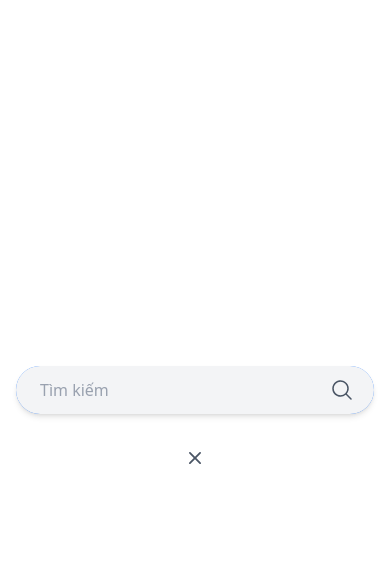
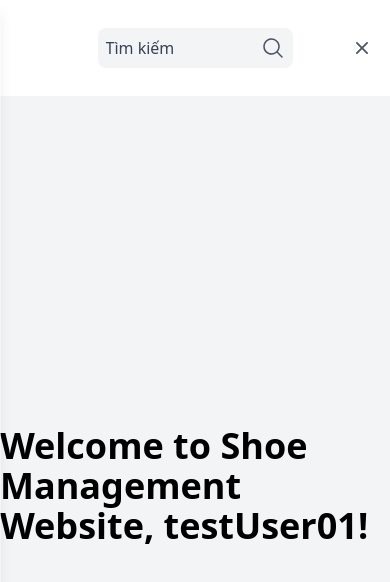
Before and after one commit to mrDanh11/Ecommerce_ShoeStore, a React (Vite) app in the folder frontend/: page / in a window 390 px wide. Both pictures are taken after a click on the button 178 px from the left and 36 px from the top of the page. Shown: the top 582 px of the page. Built offline with nearby package versions, Linux system fonts and the light colour scheme.

Commit message:
Modify Responsive Navbar

```diff
--- a/frontend/src/components/Navbar.jsx
+++ b/frontend/src/components/Navbar.jsx
@@ -1,136 +1,16 @@
-import { useState, useEffect } from "react";
+import { useState } from "react";
 import { Link } from "react-router-dom";
-import { IoSearch, IoHeart } from "react-icons/io5";
 import { HiMagnifyingGlass, HiMiniXMark } from "react-icons/hi2"
 import { FaCartPlus } from "react-icons/fa6";
 import { GiHamburgerMenu } from "react-icons/gi";
 import { FaUser } from "react-icons/fa";
-import SearchBar from "./SearchBar";
-
-// const Navbar = () => {
-//   const [showSearch, setShowSearch] = useState(false);
-//   const [searchTerm, setSearchTerm] = useState("");
-//   const [menuOpen, setMenuOpen] = useState(false);
-
-//   const handleSearchSubmit = (e) => {
-//     e.preventDefault();
-//     console.log("Searching:", searchTerm);
-//   };
-
-//   // Dùng để ẩn thanh search khi resize từ trạng thái mobile về tablet và desktop
-//   useEffect(() => {
-//     const handleResize = () => {
-//       if (window.innerWidth >= 640) {
-//         setShowSearch(false);
-//       }
-//     };
-//     window.addEventListener("resize", handleResize);
-//     handleResize();
-//     return () => window.removeEventListener("resize", handleResize);
-//   }, []);
-
-
-//   return (
-//     <nav className="bg-white shadow-md px-4 md:px-12 lg:px-16 py-4 flex flex-col">
-//       <div className="flex justify-between items-center">
-//         {/* Logo */}
-//         <Link to="/" className="text-2xl font-bold text-black">
-//           Shoe Store
-//         </Link>
-
-//         {/* Menu links - desktop */}
-//         <div className="hidden lg:flex space-x-6">
-//           <Link to="#" className="text-black font-semibold hover:text-gray-600 uppercase">Sản phẩm</Link>
-//           <Link to="#" className="text-black font-semibold hover:text-gray-600 uppercase">Nam</Link>
-//           <Link to="#" className="text-black font-semibold hover:text-gray-600 uppercase">Nữ</Link>
-//           <Link to="#" className="text-black font-semibold hover:text-gray-600 uppercase">Sale Off</Link>
-//         </div>
-
-//         {/* Right icons */}
-//         <div className="flex space-x-4 items-center">
-//           {/* Search form - desktop */}
-//           <form
-//             onSubmit={handleSearchSubmit}
-//             className="relative hidden sm:block"
-//           >
-//             <button
-//               type="submit"
-//               className="absolute left-0 top-0 h-full px-3 flex items-center justify-center text-gray-600 text-xl focus:outline-none"
-//               tabIndex={-1}
-//               aria-label="Tìm kiếm"
-//             >
-//               <IoSearch className="cursor-pointer" />
-//             </button>
-//             <input
-//               type="text"
-//               value={searchTerm}
-//               onChange={(e) => setSearchTerm(e.target.value)}
-//               placeholder="Tìm kiếm"
-//               className="bg-gray-100 pl-10 pr-3 py-2 rounded-2xl border-none focus:outline-none text-black"
-//             />
-//           </form>
-
-//           {/* Search icon - mobile */}
-//           <IoSearch
-//             onClick={() => setShowSearch(!showSearch)}
-//             className="text-xl cursor-pointer text-gray-800 block sm:hidden"
-//           />
-
-//           {/* Favorite - only mobile */}
-//           <IoHeart className="text-xl cursor-pointer text-gray-800 lg:hidden" />
-
-//           {/* Cart - only mobile */}
-//           <FaCartPlus className="text-xl cursor-pointer text-gray-800 lg:hidden" />
-
-//           {/* Hamburger - only mobile */}
-//           <GiHamburgerMenu
-//             onClick={() => setMenuOpen(!menuOpen)}
-//             className="text-2xl text-gray-800 lg:hidden"
-//           />
-//         </div>
-//       </div>
-
-//       {/* Search bar */}
-//       {showSearch && (
-//         <form
-//           onSubmit={handleSearchSubmit}
-//           className="mt-4 flex items-center border border-gray-300 rounded overflow-hidden"
-//         >
-//           <input
-//             type="text"
-//             value={searchTerm}
-//             onChange={(e) => setSearchTerm(e.target.value)}
-//             placeholder="Tìm kiếm"
-//             className="flex-1 px-4 py-2 focus:outline-none"
-//           />
-//           <button
-//             type="submit"
-//             className="cursor-pointer text-white px-4 py-2 h-fit"
-//           >
-//             <FaArrowRight className="text-black"/>
-//           </button>
-//         </form>
-//       )}
-
-//       {/* Mobile menu */}
-//       {menuOpen && (
-//         <div className="mt-4 flex flex-col space-y-2 lg:hidden">
-//           <Link to="#" className="text-black font-semibold">Sản phẩm</Link>
-//           <Link to="#" className="text-black font-semibold">Nam</Link>
-//           <Link to="#" className="text-black font-semibold">Nữ</Link>
-//           <Link to="#" className="text-black font-semibold">Sale Off</Link>
-//         </div>
-//       )}
-//     </nav>
-//   );
-// };
+import { IoMdClose } from "react-icons/io"
 
 const Navbar = () => {
   const [searchTerm, setSearchTerm] = useState("");
-  const [menuOpen, setMenuOpen] = useState(false);
-  const [isSearchOpen, setIsSearchOpen] = useState(false); // State to control mobile search overlay visibility
+  const [navDrawerOpen, setNavDrawerOpen] = useState(false);
+  const [isSearchOpen, setIsSearchOpen] = useState(false);
 
-  // Handles the search form submission
   const handleSearchSubmit = (e) => {
     e.preventDefault();
     console.log("Tìm kiếm:", searchTerm);
@@ -140,20 +20,18 @@ const Navbar = () => {
     }
   };
 
-  // Toggles the visibility of the mobile search overlay
   const handleSearchToggle = () => {
     setIsSearchOpen(!isSearchOpen);
     // If opening the search bar, close the mobile menu to prevent overlap
-    if (!isSearchOpen && menuOpen) {
-      setMenuOpen(false);
+    if (!isSearchOpen && navDrawerOpen) {
+      setNavDrawerOpen(false);
     }
   };
 
-  // Toggles the visibility of the mobile navigation menu
-  const handleMenuToggle = () => {
-    setMenuOpen(!menuOpen);
+  const toggleNavDrawer = () => {
+    setNavDrawerOpen(!navDrawerOpen);
     // If opening the menu, close the search bar to prevent overlap
-    if (!menuOpen && isSearchOpen) {
+    if (!navDrawerOpen && isSearchOpen) {
       setIsSearchOpen(false);
     }
   };
@@ -163,7 +41,7 @@ const Navbar = () => {
       {/* Left - Logo */}
       <div>
         <Link to="/" className="text-2xl font-bold text-black" aria-label="Home">
-          Shoe Store
+          Eureka
         </Link>
       </div>
 
@@ -180,15 +58,15 @@ const Navbar = () => {
         {/* Desktop Search Form: Visible on medium screens and up */}
         <form
           onSubmit={handleSearchSubmit}
-          className="relative hidden md:flex items-center bg-neutral-200 rounded-3xl shadow-sm overflow-hidden h-10 w-50"
+          className="relative hidden md:flex items-center bg-gray-100 rounded-3xl overflow-hidden h-10 w-50"
         >
           <button
             type="submit"
-            className="absolute left-4 text-gray-400"
-            tabIndex={-1} // Prevents button from being tabbed to, as input is primary interaction
+            className="absolute left-4 text-gray-400 cursor-pointer"
+            tabIndex={-1}
             aria-label="Tìm kiếm"
           >
-            <HiMagnifyingGlass className="w-5 h-5 cursor-pointer" />
+            <HiMagnifyingGlass className="w-5 h-5 text-black" />
           </button>
           <input
             type="text"
@@ -196,32 +74,32 @@ const Navbar = () => {
             value={searchTerm}
             onChange={(e) => setSearchTerm(e.target.value)}
             className="w-full pl-12 pr-4 py-3 text-gray-700 placeholder-gray-400 focus:outline-none focus:ring-2 focus:ring-blue-500 focus:border-transparent rounded-3xl"
-            aria-label="Desktop search input"
+            aria-label="Tìm kiếm"
           />
         </form>
 
         {/* Mobile Search Icon: Visible only on small screens */}
         <button
           onClick={handleSearchToggle}
-          className="md:hidden cursor-pointer hover:text-black p-2 rounded-full focus:outline-none focus:ring-2 focus:ring-blue-500"
+          className="md:hidden cursor-pointer hover:text-black p-1 rounded-full focus:outline-none focus:ring-2 focus:ring-blue-500"
           aria-label="Toggle search bar"
         >
           <HiMagnifyingGlass className="h-6 w-6 text-gray-800" />
         </button>
 
         {/* Cart Icon */}
-        <button className="cursor-pointer hover:text-black p-2 rounded-full focus:outline-none focus:ring-2 focus:ring-blue-500" aria-label="Shopping cart">
+        <button className="cursor-pointer hover:text-black p-1 rounded-full focus:outline-none focus:ring-2 focus:ring-blue-500" aria-label="Shopping cart">
           <FaCartPlus className="h-6 w-6 text-gray-700" />
         </button>
 
         {/* Profile Icon */}
-        <Link to="/profile" className="hover:text-black p-2 rounded-full focus:outline-none focus:ring-2 focus:ring-blue-500" aria-label="User profile">
+        <Link to="/profile" className="hover:text-black p-1 rounded-full focus:outline-none focus:ring-2 focus:ring-blue-500" aria-label="User profile">
           <FaUser className="h-6 w-6 text-gray-700" />
         </Link>
 
         {/* Hamburger Menu Icon: Visible only on small screens */}
         <button
-          onClick={handleMenuToggle}
+          onClick={toggleNavDrawer}
           className="md:hidden cursor-pointer p-2 rounded-full focus:outline-none focus:ring-2 focus:ring-blue-500"
           aria-label="Toggle navigation menu"
         >
@@ -229,57 +107,60 @@ const Navbar = () => {
         </button>
       </div>
 
-      {/* Mobile Search Overlay: Appears when isSearchOpen is true */}
+      {/* Mobile Search Overlay*/}
       {isSearchOpen && (
-        <div className="fixed inset-0 bg-white z-40 flex flex-col items-center justify-center p-4 md:hidden transition-opacity duration-300 ease-in-out opacity-100">
+        <div className="flex items-center justify-center w-full transition-all duration-300 absolute top-0 left-0 bg-white h-24 z-50">
           <form
             onSubmit={handleSearchSubmit}
-            className="relative flex items-center w-full max-w-md bg-gray-100 rounded-full shadow-md overflow-hidden h-12"
+            className="relative flex items-center justify-center w-full"
           >
+            <div className="relative w-1/2">
               <input
                 type="text"
                 placeholder="Tìm kiếm"
                 value={searchTerm}
                 onChange={(e) => setSearchTerm(e.target.value)}
-              className="w-full pl-6 pr-12 py-3 text-gray-700 placeholder-gray-400 focus:outline-none rounded-full focus:ring-2 focus:ring-blue-500"
-              autoFocus // Automatically focuses the input when the overlay appears
-              aria-label="Mobile search input"
+                className="bg-gray-100 px-4 py-2 pl-2 pr-12 rounded-lg focus:outline-none w-full placeholder:text-gray-700"
               />
+              {/* Search Button */}
               <button
                 type="submit"
-              className="absolute right-4 text-gray-600 hover:text-gray-800 p-1 rounded-full focus:outline-none focus:ring-2 focus:ring-blue-500"
-              aria-label="Submit search"
+                className="absolute right-2 top-1/2 transform -translate-y-1/2 text-gray-600 hover:text-gray-800 cursor-pointer"
               >
                 <HiMagnifyingGlass className="h-6 w-6" />
               </button>
-          </form>
+            </div>
+            {/* Close Button */}
             <button
               type="button"
               onClick={handleSearchToggle}
-            className="mt-6 text-gray-600 hover:text-gray-800 text-lg flex items-center space-x-2 p-2 rounded-full focus:outline-none focus:ring-2 focus:ring-blue-500"
-            aria-label="Close search"
+              className="absolute right-4 top-1/2 transform -translate-y-1/2 text-gray-600 hover:text-gray-800 cursor-pointer"
             >
               <HiMiniXMark className="h-6 w-6" />
             </button>
+          </form>
         </div>
       )}
 
-      {/* Mobile Menu Overlay: Appears when menuOpen is true */}
-      {menuOpen && (
-        <div className="fixed inset-0 bg-white z-30 flex flex-col items-center justify-center p-4 md:hidden transition-opacity duration-300 ease-in-out opacity-100">
-          <Link to="#" className="text-gray-700 hover:text-black font-medium uppercase py-3 text-lg" onClick={() => setMenuOpen(false)}>Sản phẩm</Link>
-          <Link to="#" className="text-gray-700 hover:text-black font-medium uppercase py-3 text-lg" onClick={() => setMenuOpen(false)}>Nam</Link>
-          <Link to="#" className="text-gray-700 hover:text-black font-medium uppercase py-3 text-lg" onClick={() => setMenuOpen(false)}>Nữ</Link>
-          <Link to="#" className="text-gray-700 hover:text-black font-medium uppercase py-3 text-lg" onClick={() => setMenuOpen(false)}>Sale Off</Link>
-          <button
-            onClick={() => setMenuOpen(false)}
-            className="mt-8 text-gray-600 hover:text-gray-800 text-lg flex items-center space-x-2 p-2 rounded-full focus:outline-none focus:ring-2 focus:ring-blue-500"
-            aria-label="Close menu"
-          >
-            <HiMiniXMark className="h-6 w-6" />
+      {/* Mobile Navigation */}
+      <div className={`fixed top-0 left-0 w-3/4 sm:w-1/2 md:w-1/3 h-full bg-white shadow-lg transform transition-transform duration-300 z-50 ${
+        navDrawerOpen ? "translate-x-0" : "-translate-x-full"
+      }`}>
+        <div className="flex justify-end p-4">
+          <button onClick={toggleNavDrawer} className="cursor-pointer">
+            <IoMdClose className="h-6 w-6 text-gray-600" />
           </button>
         </div>
-      )}
+        <div className="p-10">
+          <h2 className="text-2xl font-semibold mb-4">Menu</h2>
+          <nav className="space-y-4">
+            <Link to="#" onClick={toggleNavDrawer} className="block text-gray-700 hover:text-black font-medium uppercase">Sản phẩm</Link>
+            <Link to="#" onClick={toggleNavDrawer} className="block text-gray-700 hover:text-black font-medium uppercase">Nam</Link>
+            <Link to="#" onClick={toggleNavDrawer} className="block text-gray-700 hover:text-black font-medium uppercase">Nữ</Link>
+            <Link to="#" onClick={toggleNavDrawer} className="block text-gray-700 hover:text-black font-medium uppercase">Sale Off</Link>
+          </nav>
+        </div>
+      </div>
     </nav>
   );
 };
```
Lines whose indentation alone changed are shown as unchanged.
